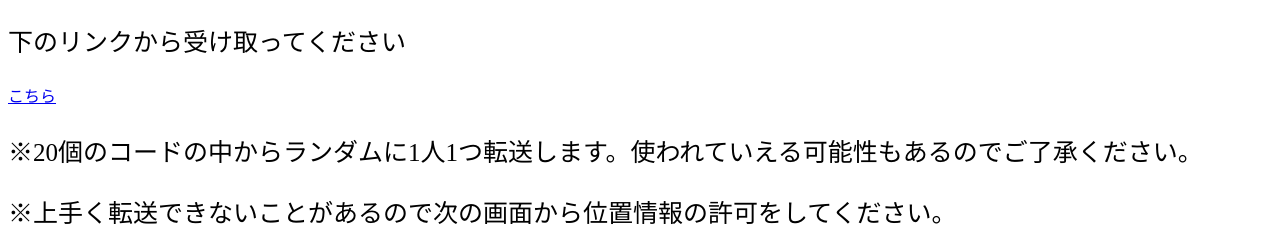
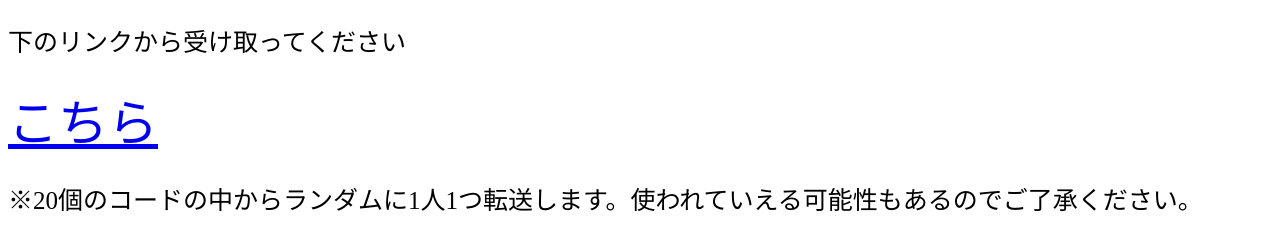
Before and after one commit to thttps/xilletex.ml, a plain HTML site: page index.html in a window 1280 px wide. Shown: the part 138-370 px from the top of the page. Drawn offline with Linux system fonts and the light colour scheme.

Commit message:
Update index.html

```diff
--- a/index.html
+++ b/index.html
@@ -22,6 +22,17 @@ div {
 
   text-align: center;
 }
+
+a {
+  font-size: 50px;
+}
+
+
+
+
+
+
+
     </style>
 <header>xilletex.mlプレゼント企画</header>
 
```
